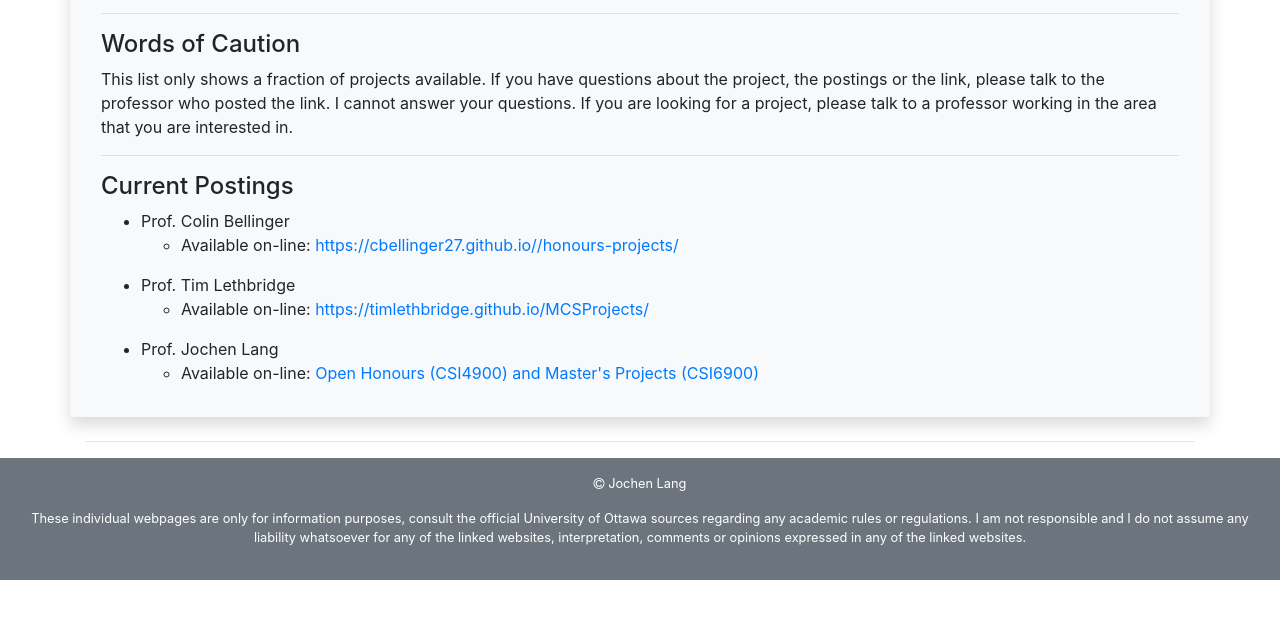
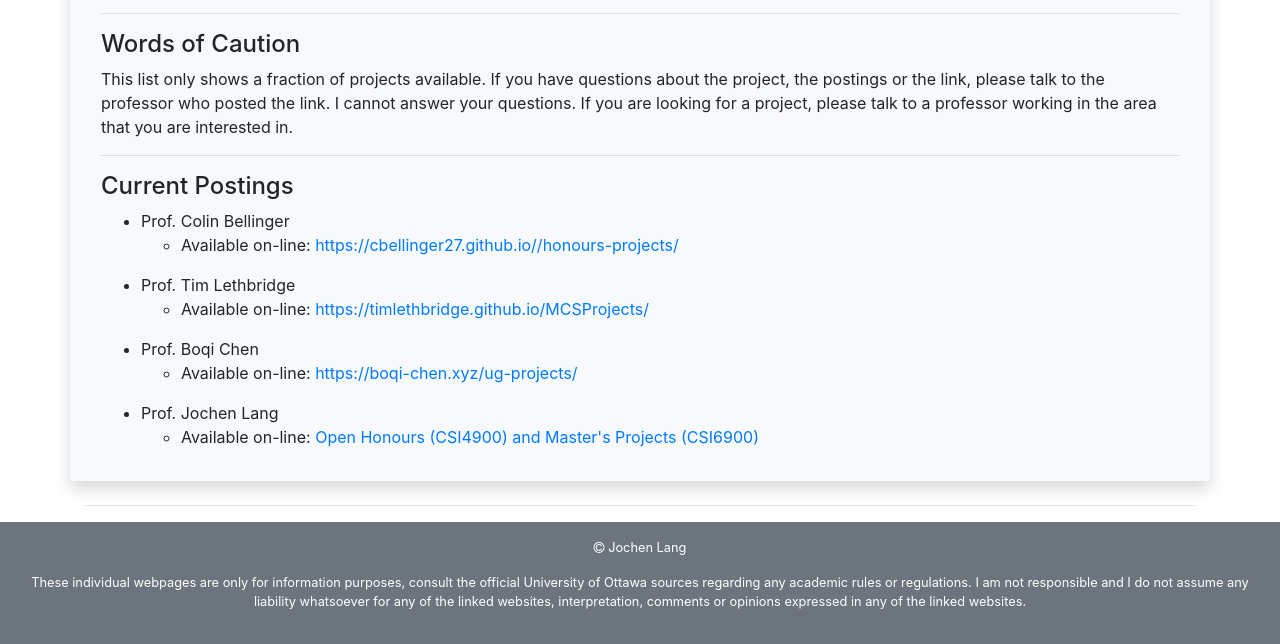
Before and after one commit to langJo/homepage, a plain HTML site: page mcsprojects/postings.html in a window 1280 px wide. Shown: the part 249-893 px from the top of the page. Before the commit the page ends 829 px from the top, so only its background shows below. Drawn offline with nearby package versions, Linux system fonts and the light colour scheme.

Commit message:
Added Boqi

```diff
--- a/mcsprojects/postings.html
+++ b/mcsprojects/postings.html
@@ -115,6 +115,14 @@ ul.minus  { list-style-type: "- "; }
           </li>
         </ul>
         </li>
+        <li> Prof. Boqi Chen</li>
+        <ul>
+          <li>Available on-line: <a
+                href="https://boqi-chen.xyz/ug-projects/">https://boqi-chen.xyz/ug-projects/</a>
+            </p>
+          </li>
+        </ul>
+        </li>
         <li> Prof. Jochen Lang</li>
         <ul>
           <li>Available on-line: <a
```
